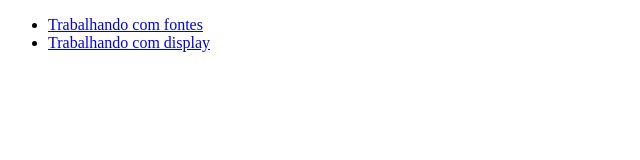
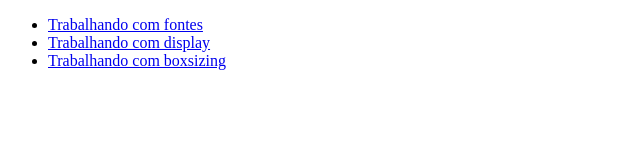
Before and after one commit to otavionandez-dev/Resumo-HTML, a plain HTML site: page index.html in a window 1280 px wide. Shown: the whole page, without its empty margins (0-640 px from the left). Drawn offline with Linux system fonts and the light colour scheme.

Commit message:
Adição do resumo sobre "boxsizing"

```diff
--- a/index.html
+++ b/index.html
@@ -17,6 +17,9 @@
                     <li>
                         <a href="./pages/display.html">Trabalhando com display</a>
                     </li>
+                    <li>
+                        <a href="./pages/boxsizing.html">Trabalhando com boxsizing</a>
+                    </li>
                 </ul>
             </nav>
        <main>
```
